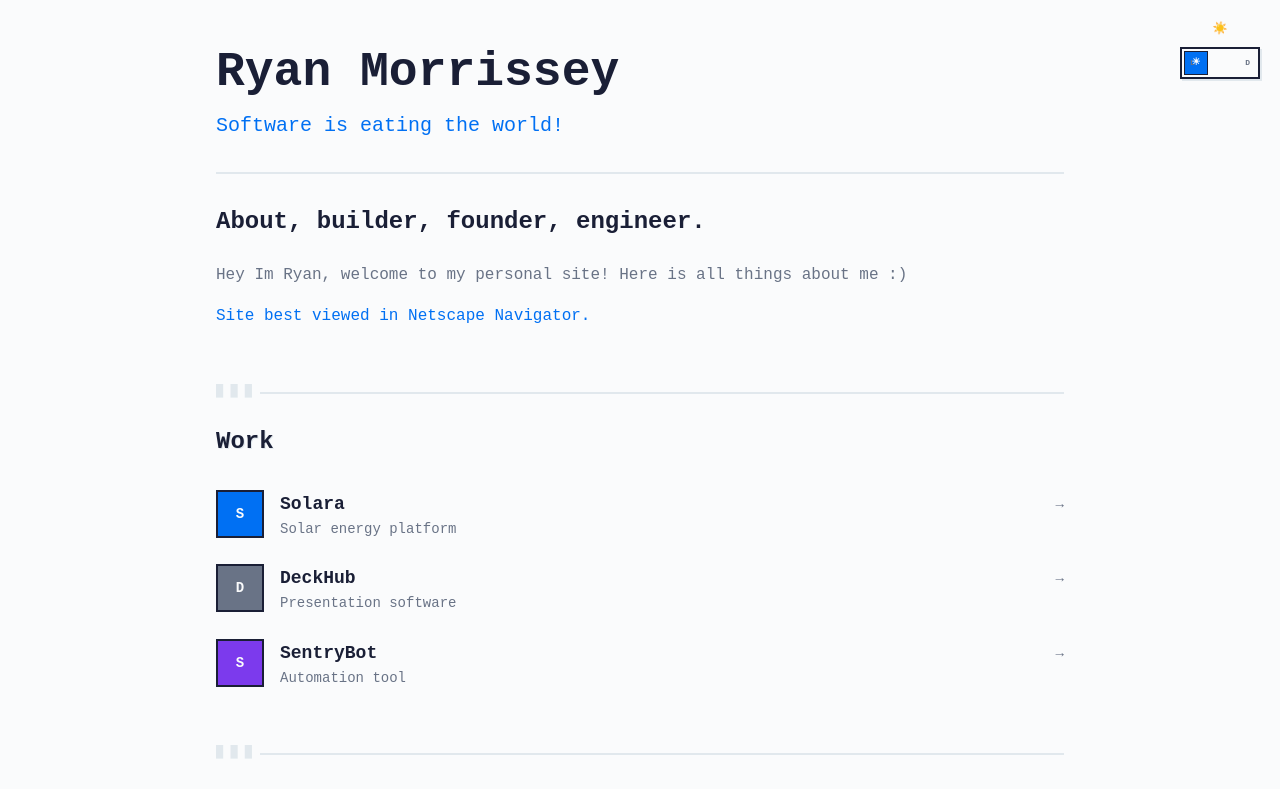
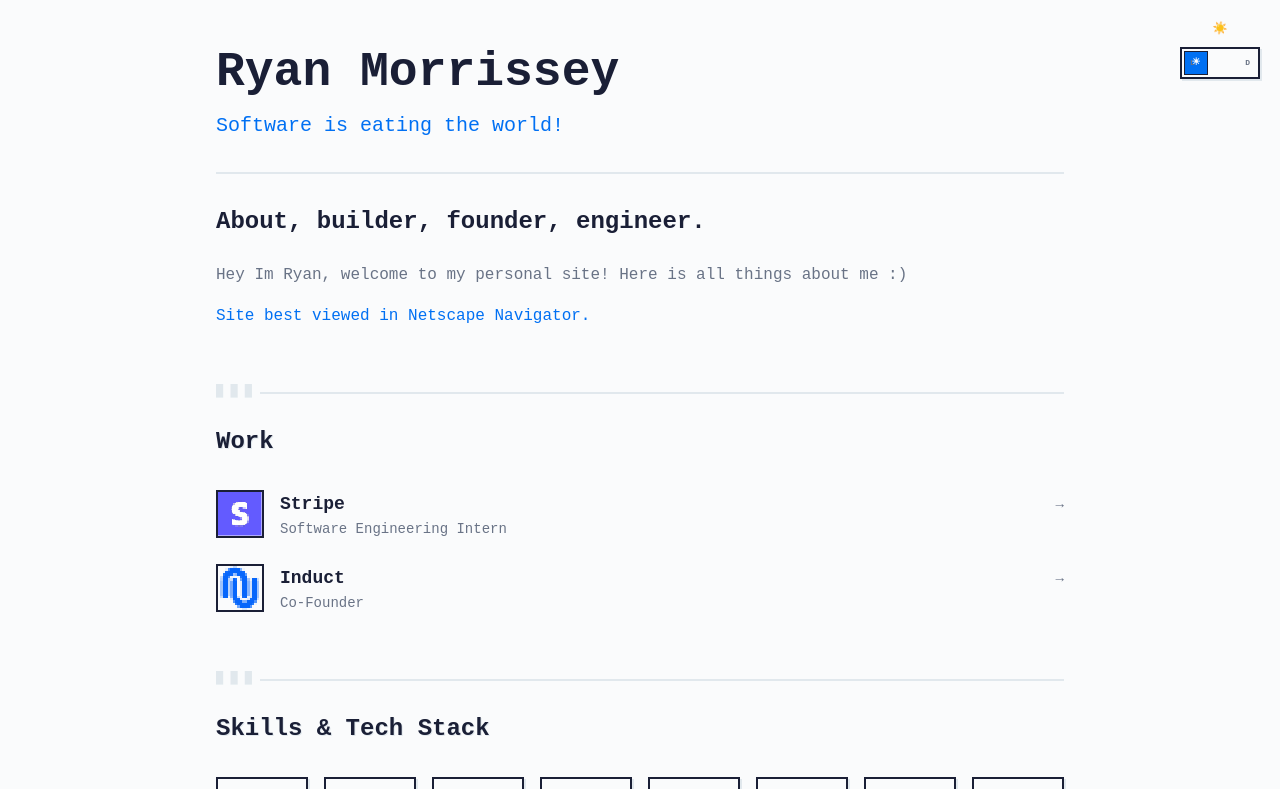
Before and after one commit to seyoka/dot-com-era-site, a Next.js app: page / in a window 1280 px wide. Shown: the top 789 px of the page. Built offline with nearby package versions, Linux system fonts and the light colour scheme.

Commit message:
claude fucking cooked oml its insane

```diff
--- a/src/app/globals.css
+++ b/src/app/globals.css
@@ -24,25 +24,23 @@
   --color-accent-purple: var(--accent-purple);
   --color-border-light: var(--border-light);
   --color-text-secondary: var(--text-secondary);
-  --font-pixel: 'Pixelify Sans', monospace;
+  --font-sans: 'Pixelify Sans', monospace;
   --font-mono: 'Pixelify Sans', monospace;
 }
 
-@media (prefers-color-scheme: dark) {
-  :root {
-    --background: #0a0a0a;
-    --foreground: #ffffff;
-    --border-light: #333;
-    --text-secondary: #888;
-  }
-}
+/* Remove prefers-color-scheme to use manual toggle only */
 
 body {
   background: var(--background);
   color: var(--foreground);
-  font-family: 'Pixelify Sans', monospace;
+  font-family: 'Pixelify Sans', monospace !important;
   font-size: 14px;
   line-height: 1.6;
+  transition: background-color 0.3s ease, color 0.3s ease;
+}
+
+* {
+  font-family: 'Pixelify Sans', monospace !important;
 }
 
 /* Pixel art aesthetic */
--- a/src/app/page.tsx
+++ b/src/app/page.tsx
@@ -67,41 +67,36 @@ export default function Home() {
 
           <div className="space-y-6">
             <div className="flex items-start gap-4 work-item">
-              <div className="work-icon w-12 h-12 bg-accent-blue border-2 border-foreground flex items-center justify-center text-background font-bold">
-                S
+              <div className="w-12 h-12 border-2 border-foreground overflow-hidden">
+                <img
+                  src="/pxArt.png"
+                  alt="Stripe logo"
+                  className="w-full h-full object-cover"
+                />
               </div>
               <div className="flex-1">
                 <div className="flex items-center justify-between">
-                  <h3 className="text-lg font-bold text-foreground">Solara</h3>
+                  <h3 className="text-lg font-bold text-foreground">Stripe</h3>
                   <span className="text-sm text-text-secondary">→</span>
                 </div>
-                <p className="text-text-secondary">Solar energy platform</p>
+                <p className="text-text-secondary">Software Engineering Intern</p>
               </div>
             </div>
 
             <div className="flex items-start gap-4 work-item">
-              <div className="work-icon w-12 h-12 bg-text-secondary border-2 border-foreground flex items-center justify-center text-background font-bold">
-                D
+              <div className="w-12 h-12 border-2 border-foreground overflow-hidden">
+                <img
+                  src="/pxArt (1).png"
+                  alt="Induct logo"
+                  className="w-full h-full object-cover"
+                />
               </div>
               <div className="flex-1">
                 <div className="flex items-center justify-between">
-                  <h3 className="text-lg font-bold text-foreground">DeckHub</h3>
+                  <h3 className="text-lg font-bold text-foreground">Induct</h3>
                   <span className="text-sm text-text-secondary">→</span>
                 </div>
-                <p className="text-text-secondary">Presentation software</p>
-              </div>
-            </div>
-
-            <div className="flex items-start gap-4 work-item">
-              <div className="work-icon w-12 h-12 bg-accent-purple border-2 border-foreground flex items-center justify-center text-background font-bold">
-                S
-              </div>
-              <div className="flex-1">
-                <div className="flex items-center justify-between">
-                  <h3 className="text-lg font-bold text-foreground">SentryBot</h3>
-                  <span className="text-sm text-text-secondary">→</span>
-                </div>
-                <p className="text-text-secondary">Automation tool</p>
+                <p className="text-text-secondary">Co-Founder</p>
               </div>
             </div>
           </div>
```
